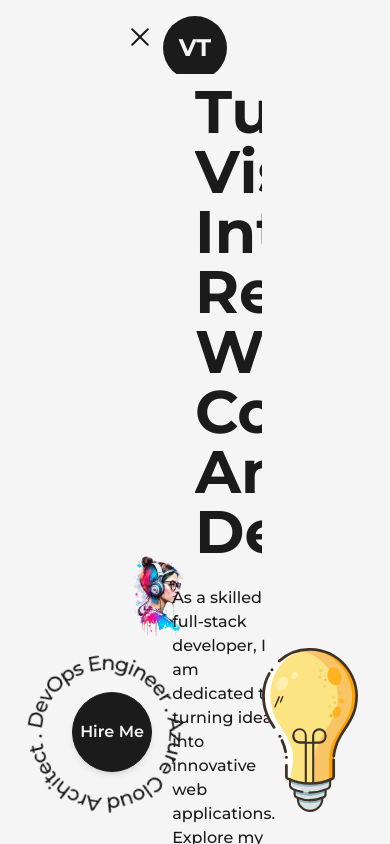
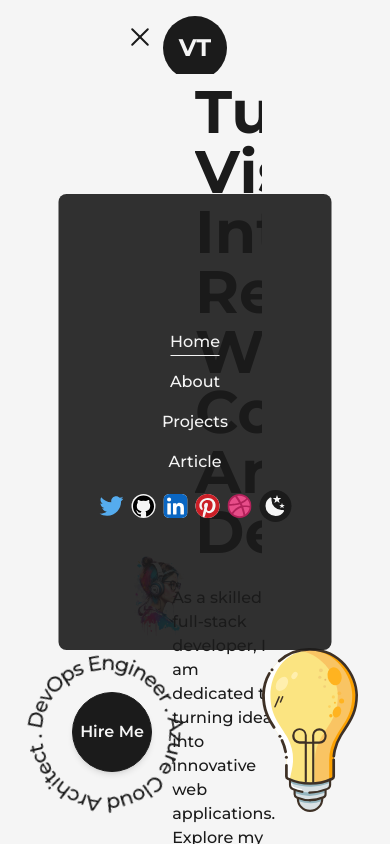
Before and after one commit to vivitian930/nextjs-portfolio-template, a Next.js app: page / in a window 390 px wide. Both pictures are taken after a click on the button 140 px from the left and 37 px from the top of the page. Shown: the top 844 px of the page. Built offline with nearby package versions, Linux system fonts and the light colour scheme.

Commit message:
feat: responsive menu to replace navbar for small screens

```diff
--- a/src/components/NavBar.js
+++ b/src/components/NavBar.js
@@ -32,6 +32,32 @@
   )
 }
 
+const CustomMobileLink = ({ href, title, className = "", toggle }) => {
+  const router = useRouter()
+  const handleClick = () => {
+    toggle()
+    router.push(href)
+  }
+  return (
+    <button
+      href={href}
+      className={`${className} relative group text-light dark:text-dark my-2`}
+      onClick={handleClick}
+    >
+      {title}
+      <span
+        className={`h-[1px] inline-block  dark:bg-dark bg-light
+        absolute left-0 -bottom-0.5 group-hover:w-full
+        transition-[width] ease duration-300 ${
+          router.asPath === href ? "w-full" : "w-0"
+        }`}
+      >
+        &nbsp;
+      </span>
+    </button>
+  )
+}
+
 const NavBar = () => {
   const [mode, setMode] = useThemeSwitcher()
   const [isOpen, setIsOpen] = useState(false)
@@ -41,7 +67,7 @@
   }
 
   return (
-    <header className="w-full px-32 py-8 font-medium flex items-center justify-between dark:text-light">
+    <header className="w-full px-32 py-8 font-medium flex items-center justify-between dark:text-light relative">
       <button
         className="flex-col justify-center items-center hidden lg:flex"
         onClick={handleClick}
@@ -129,6 +155,101 @@
           </button>
         </nav>
       </div>
+
+      {isOpen ? (
+        <div
+          className="flex min-w-[70vw] flex-col justify-between items-center
+      z-30 bg-dark/90 dark:bg-light/90 rounded-lg backdrop-blue-md py-32 fixed top-1/2 left-1/2
+       -translate-x-1/2 -translate-y-1/2"
+        >
+          <nav className="flex items-center flex-col justify-center">
+            <CustomMobileLink
+              href="/"
+              title="Home"
+              className=""
+              toggle={handleClick}
+            />
+            <CustomMobileLink
+              href="/about"
+              title="About"
+              className=""
+              toggle={handleClick}
+            />
+            <CustomMobileLink
+              href="/projects"
+              title="Projects"
+              className=""
+              toggle={handleClick}
+            />
+            <CustomMobileLink
+              href="/articles"
+              title="Article"
+              className=""
+              toggle={handleClick}
+            />
+          </nav>
+          {/* <h2>haha</h2> */}
+          <nav className="flex items-center justify-center flex-wrap mt-2">
+            <motion.a
+              href="https://twitter.com"
+              target={"_blank"}
+              whileHover={{ y: -2 }}
+              whileTap={{ scale: 0.9 }}
+              className="w-6 mx-3 sm:mx-1"
+            >
+              <TwitterIcon />
+            </motion.a>
+            <motion.a
+              href="https://twitter.com"
+              target={"_blank"}
+              whileHover={{ y: -2 }}
+              whileTap={{ scale: 0.9 }}
+              className="w-6 mx-3  bg-light rounded-full dark:bg-dark sm:mx-1"
+            >
+              <GithubIcon />
+            </motion.a>
+            <motion.a
+              href="https://twitter.com"
+              target={"_blank"}
+              whileHover={{ y: -2 }}
+              whileTap={{ scale: 0.9 }}
+              className="w-6 mx-3 sm:mx-1"
+            >
+              <LinkedInIcon />
+            </motion.a>
+            <motion.a
+              href="https://twitter.com"
+              target={"_blank"}
+              whileHover={{ y: -2 }}
+              whileTap={{ scale: 0.9 }}
+              className="w-6 mx-3 bg-light rounded-full sm:mx-1"
+            >
+              <PinterestIcon />
+            </motion.a>
+            <motion.a
+              href="https://twitter.com"
+              target={"_blank"}
+              whileHover={{ y: -2 }}
+              whileTap={{ scale: 0.9 }}
+              className="w-6 ml-3 sm:mx-1"
+            >
+              <DribbbleIcon />
+            </motion.a>
+            <button
+              onClick={() => setMode(mode === "light" ? "dark" : "light")}
+              className={`ml-3 flex items-center justify-center rounded-full p-1 sm:mx-1 ${
+                mode === "light" ? "bg-dark text-light" : "bg-light text-dark"
+              }`}
+            >
+              {mode === "dark" ? (
+                <SunIcon className={"fill-dark"} />
+              ) : (
+                <MoonIcon className={"fill-dark"} />
+              )}
+            </button>
+          </nav>
+        </div>
+      ) : null}
       <div className="absolute left-[50%] top-2 translate-x-[-50%]">
         <Logo />
       </div>
```
